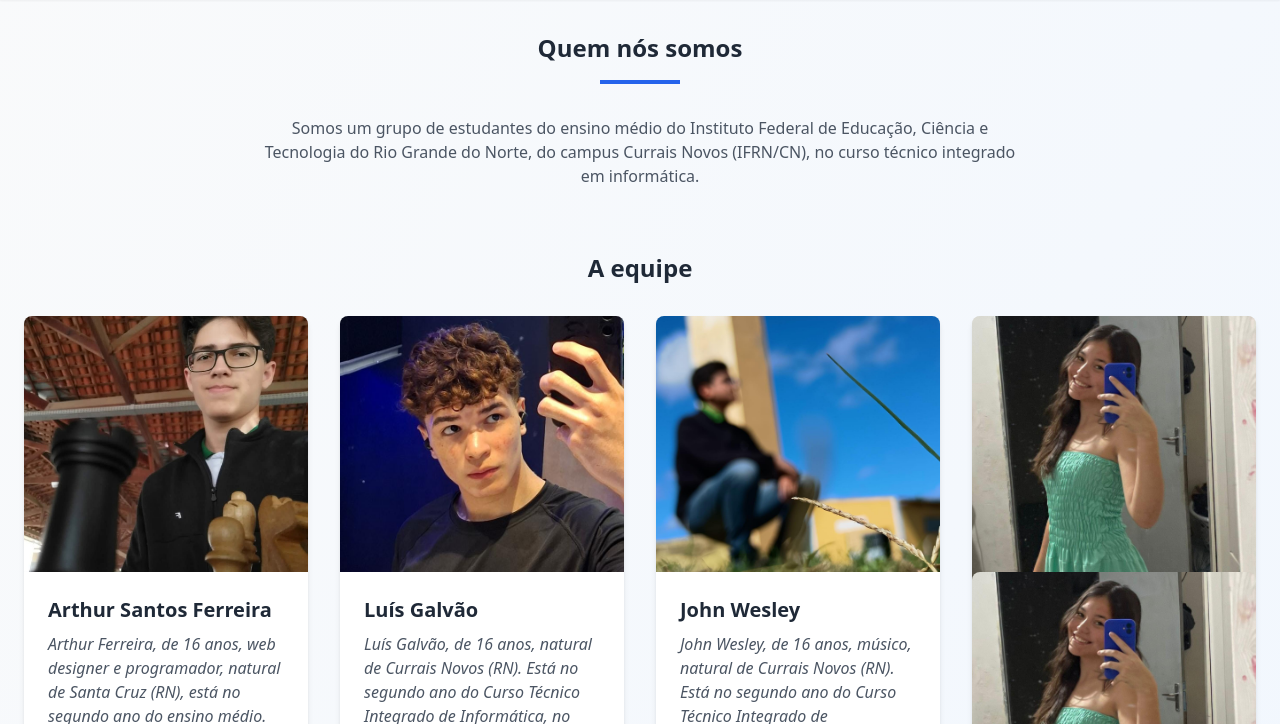
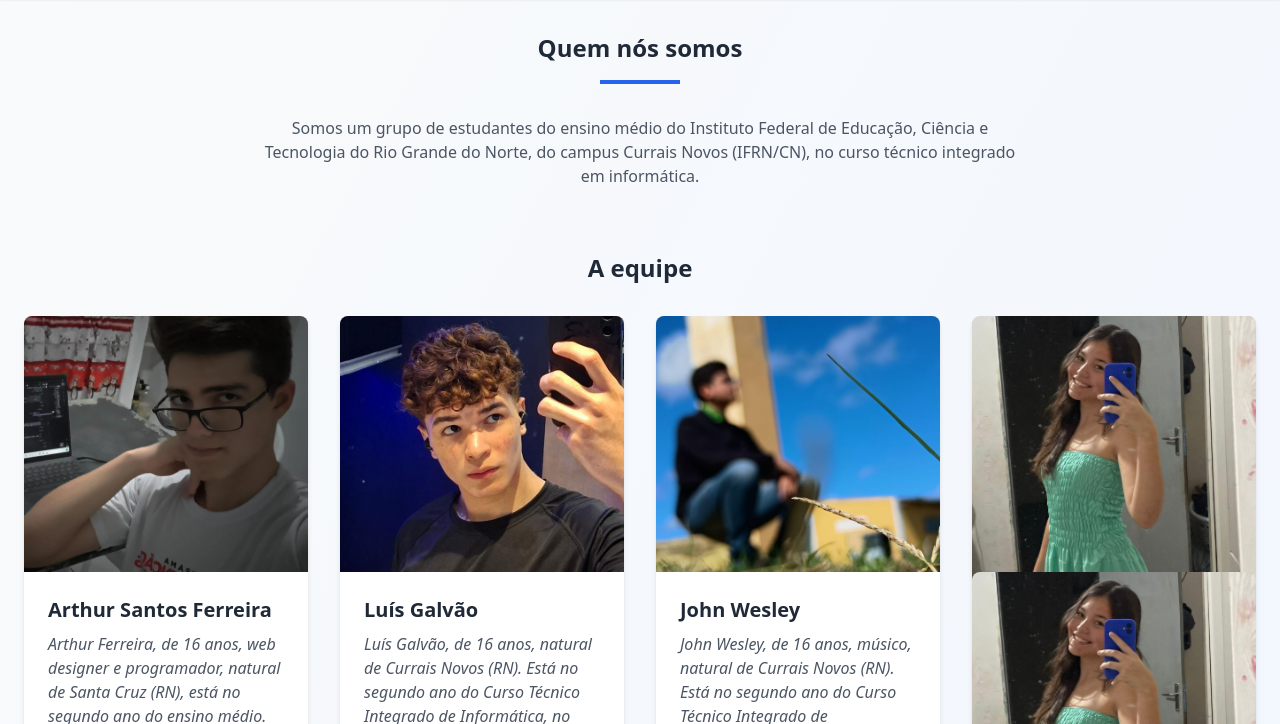
Before and after one commit to Hisokinha44/nossempreestivemosaqui, a plain HTML site: page sobre.html in a window 1280 px wide. Shown: the part 76-800 px from the top of the page. Drawn offline with nearby package versions, Linux system fonts and the light colour scheme.

Commit message:
Update sobre.html

```diff
--- a/sobre.html
+++ b/sobre.html
@@ -54,7 +54,7 @@
                 <!-- Arthur Santos Ferreira -->
 <div class="team-member-card bg-white rounded-lg overflow-hidden shadow-md hover:shadow-lg transition-all duration-300 fade-in">
     <div class="h-64 bg-gray-200 overflow-hidden">
-        <img src="assets/Imagens/arthurferreira3.jpg" alt="Arthur Ferreira" class="w-full h-full object-cover">
+        <img src="assets/Imagens/IMG_20250425_182734_549~2.jpg" alt="Arthur Ferreira" class="w-full h-full object-cover">
     </div>
     <div class="p-6">
         <h3 class="text-xl font-semibold text-gray-800 mb-2">Arthur Santos Ferreira</h3>
```
